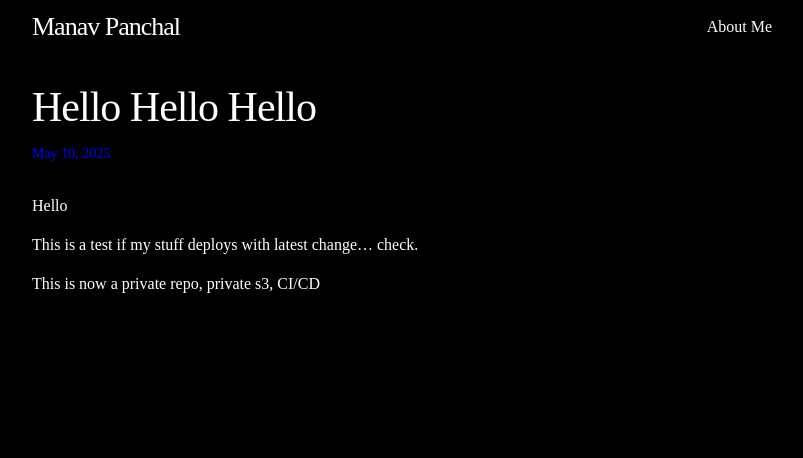
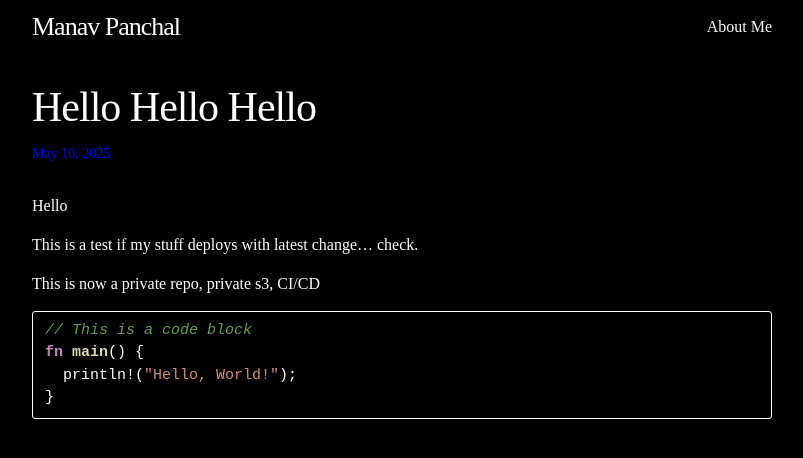
Before and after one commit to manav03panchal/manavmanav.xyz, a Jekyll site: the page built from _posts/2025-05-10-hello.md, in a window 1280 px wide. Shown: the top 458 px of the page, without its empty margins (238-1041 px from the left). Built offline with Jekyll 4.4.1, drawn with Linux system fonts in a browser that asks for light colours; some web fonts are replaced.

Commit message:
test run code block

````diff
--- a/_posts/2025-05-10-hello.md
+++ b/_posts/2025-05-10-hello.md
@@ -11,3 +11,10 @@ This is a test if my stuff deploys with latest change...
 check.
 
 This is now a private repo, private s3, CI/CD
+
+```rust
+// This is a code block
+fn main() {
+  println!("Hello, World!");
+}
+```
````
